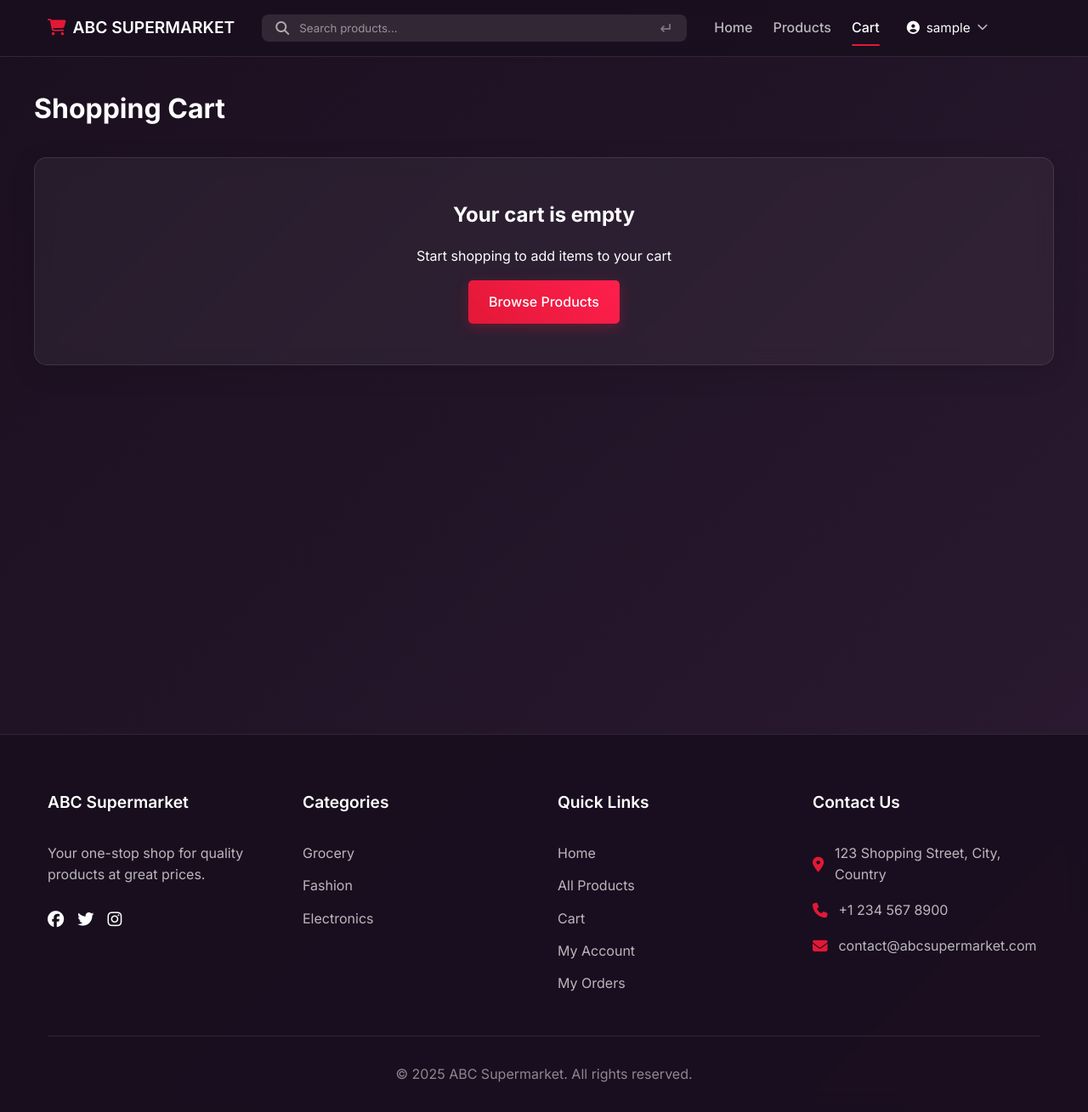
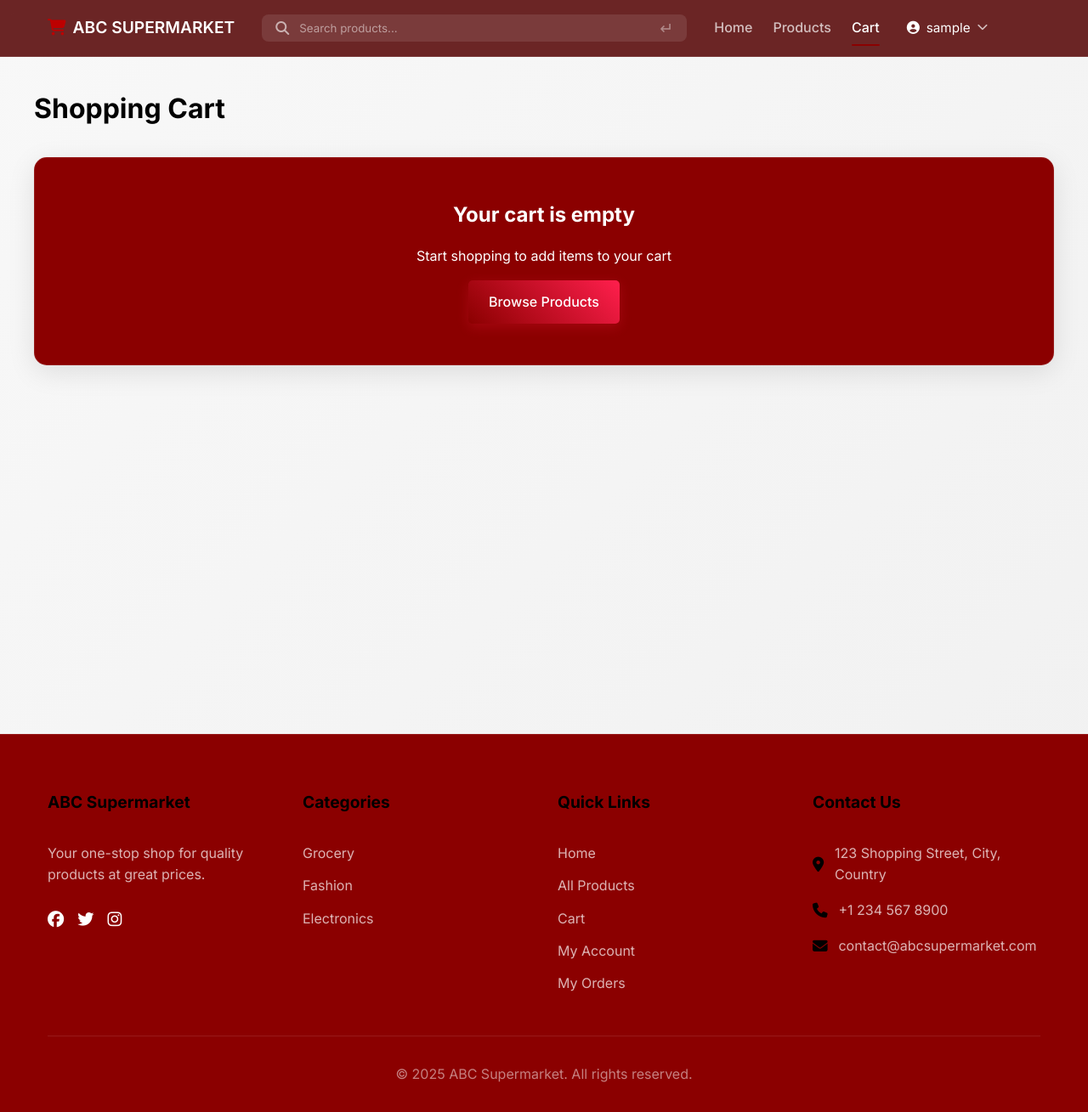
Before and after one commit to Genral-Khan/ABC-Supermarket, a PHP site: page /cart.php in a window 1280 px wide. Shown: the whole page at 85% size. Run offline with PHP 8.4, Linux system fonts and the light colour scheme; the visitor is signed in with stand-in values (Sample User, id 1); data comes from the database, SQL or seed files in the repository; data that the repository does not hold is empty.

Commit message:
Update text color across multiple pages for improved readability: changed headings in cart, checkout, and index pages to use the new text color variable. Adjust CSS variables for primary, secondary, and accent colors to enhance overall design consistency.

```diff
--- a/assets/css/style.css
+++ b/assets/css/style.css
@@ -1,12 +1,12 @@
 :root {
-    --primary-color: #e31837;      /* Red */
-    --secondary-color: #1a0f1f;    /* Dark Purple */
-    --accent-color: #2a1b2e;       /* Light Purple */
+    --primary-color: rgb(139, 0, 0);      /* Maroon */
+    --secondary-color: #f8f8f8;    /* Light Gray */
+    --accent-color: #e6e6e6;       /* Lighter Gray */
     --light-color: #ffffff;
     --gray-color: #f5f5f5;
-    --text-color: #333333;
-    --gradient-start: #1a0f1f;
-    --gradient-end: #2d1b33;
+    --text-color: #000000;         /* Black */
+    --gradient-start: #f8f8f8;     /* Light background */
+    --gradient-end: #f0f0f0;       /* Slightly darker light background */
 }
 
 * {
@@ -25,7 +25,7 @@ body {
 
 /* Updated Navbar Styles */
 .navbar {
-    background: rgba(26, 15, 31, 0.95);
+    background: rgb(83 0 0 / 85%);
     backdrop-filter: blur(10px);
     -webkit-backdrop-filter: blur(10px);
     padding: 0.75rem 0;
@@ -54,7 +54,7 @@ body {
 }
 
 .navbar-brand i {
-    color: var(--primary-color);
+    color: rgb(189, 0, 0);
 }
 
 /* Search Container */
@@ -190,7 +190,7 @@ body {
     position: absolute;
     top: 100%;
     right: 0;
-    background: rgba(26, 15, 31, 0.98);
+    background: var(--primary-color);
     backdrop-filter: blur(10px);
     -webkit-backdrop-filter: blur(10px);
     border-radius: 8px;
@@ -305,7 +305,7 @@ body {
 
 /* Cards */
 .card {
-    background: rgba(255, 255, 255, 0.05);
+    background: var(--primary-color);
     backdrop-filter: blur(10px);
     -webkit-backdrop-filter: blur(10px);
     border-radius: 15px;
@@ -331,7 +331,7 @@ body {
 
 /* Footer */
 .footer {
-    background: rgba(26, 15, 31, 0.98);
+    background: var(--primary-color);
     backdrop-filter: blur(10px);
     -webkit-backdrop-filter: blur(10px);
     border-top: 1px solid rgba(255, 255, 255, 0.1);
@@ -353,9 +353,9 @@ body {
 }
 
 .footer-title {
-    color: var(--light-color);
+    color: var(--text-color);
     font-size: 1.2rem;
-    font-weight: 600;
+    font-weight: 900;
     margin-bottom: 0.5rem;
 }
 
@@ -376,7 +376,7 @@ body {
 }
 
 .social-link:hover {
-    color: var(--primary-color);
+    color: var(--text-color);
     transform: translateY(-2px);
 }
 
@@ -416,7 +416,7 @@ body {
 }
 
 .contact-info i {
-    color: var(--primary-color);
+    color: var(--text-color);
     font-size: 1.1rem;
 }
 
@@ -747,7 +747,7 @@ body {
 }
 
 .filter-checkbox:hover .checkmark {
-    border-color: var(--primary-color);
+    border-color: rgb(175, 0, 0);
 }
 
 .filter-checkbox input:checked + .checkmark {
--- a/cart.php
+++ b/cart.php
@@ -40,7 +40,7 @@ include 'includes/header.php';
 ?>
 
 <div class="container fade-in" style="padding: 2rem 0;">
-    <h1 style="margin-bottom: 2rem;">Shopping Cart</h1>
+    <h1 style="margin-bottom: 2rem; color: var(--text-color)">Shopping Cart</h1>
 
     <?php if (empty($cart_items)): ?>
         <div class="card" style="text-align: center; padding: 3rem;">
--- a/checkout.php
+++ b/checkout.php
@@ -71,7 +71,7 @@ if ($_SERVER['REQUEST_METHOD'] === 'POST') {
 ?>
 
 <div class="container fade-in" style="padding: 2rem 0;">
-    <h1 style="margin-bottom: 2rem;">Checkout</h1>
+    <h1 style="margin-bottom: 2rem; color: var(--text-color)">Checkout</h1>
 
     <div style="display: grid; grid-template-columns: 2fr 1fr; gap: 2rem;">
         <!-- Checkout Form -->
```
Also changed, not shown: index.php (+7 -7 lines).
